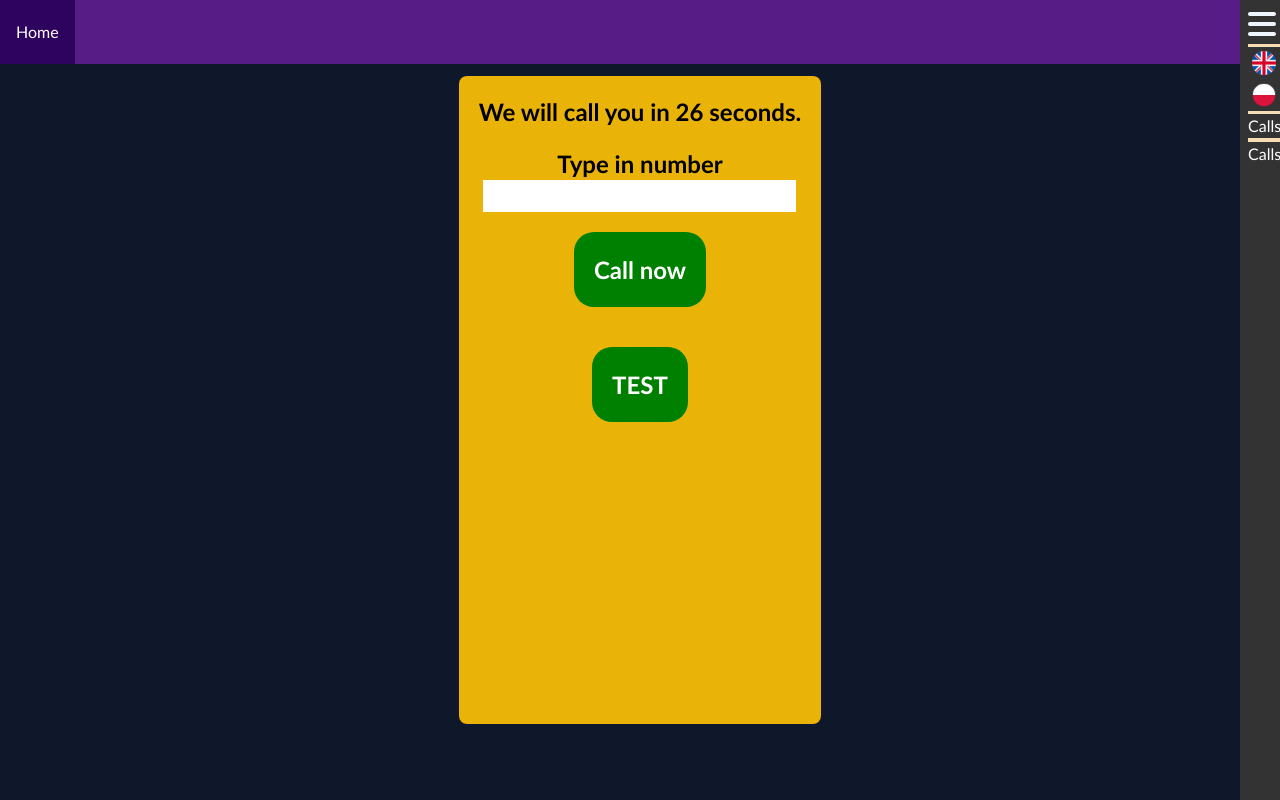
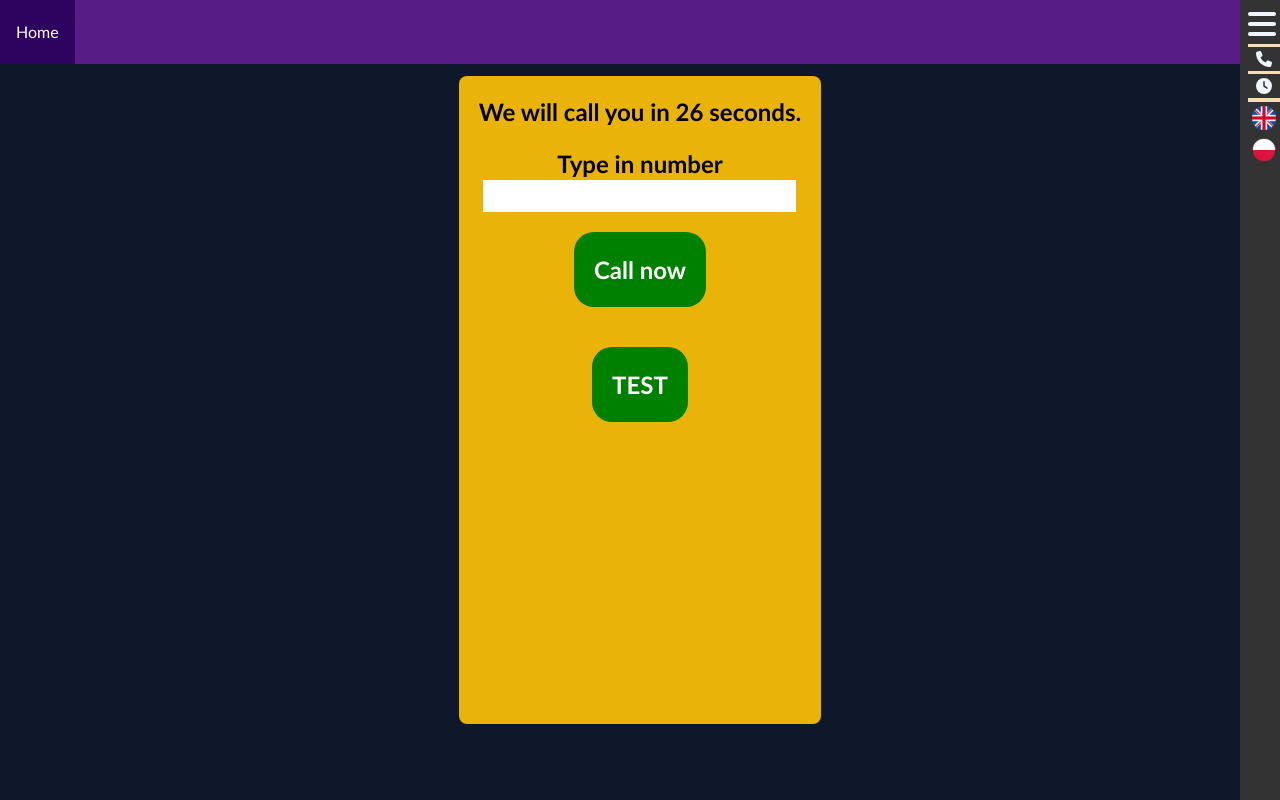
Before and after one commit to Lun4t1c/kurs-webapps, a Vue app in the folder front/: page / in a window 1280 px wide. Built offline with nearby package versions, Linux system fonts and the light colour scheme; no server answers.

Commit message:
Side menu icons

```diff
--- a/front/src/components/shared/SideMenuComponent.vue
+++ b/front/src/components/shared/SideMenuComponent.vue
@@ -13,7 +13,30 @@
 
       <div class="divider-h"></div>
 
-      <div :class="{ 'flex-col': isMenuHidden, 'flex-row': !isMenuHidden }" class="flex">
+      <div class="flex">
+        <font-awesome-icon
+          icon="phone"
+          class="icon-transition w-6 m-1 text-blue-50 hover:text-blue-400"
+        />
+        <div>{{ t("sideMenu.callsInProgress") }}</div>
+      </div>
+
+      <div class="divider-h"></div>
+
+      <div class="flex">
+        <font-awesome-icon
+          icon="clock"
+          class="icon-transition w-6 m-1 text-blue-50 hover:text-blue-400"
+        />
+        <div>{{ t("sideMenu.callsHistory") }}</div>
+      </div>
+
+      <div class="divider-h"></div>
+
+      <div
+        :class="{ 'flex-col': isMenuHidden, 'flex-row': !isMenuHidden }"
+        class="flex"
+      >
         <button class="w-6 m-1" @click="switchLocale('en')">
           <img :src="EnglishIcon" />
         </button>
@@ -21,12 +44,6 @@
           <img :src="PolishIcon" />
         </button>
       </div>
-
-      <div class="divider-h"></div>
-      <div>{{ t('sideMenu.callsInProgress') }}</div>
-
-      <div class="divider-h"></div>
-      <div>{{ t('sideMenu.callsHistory') }}</div>
     </div>
   </div>
 </template>
```
